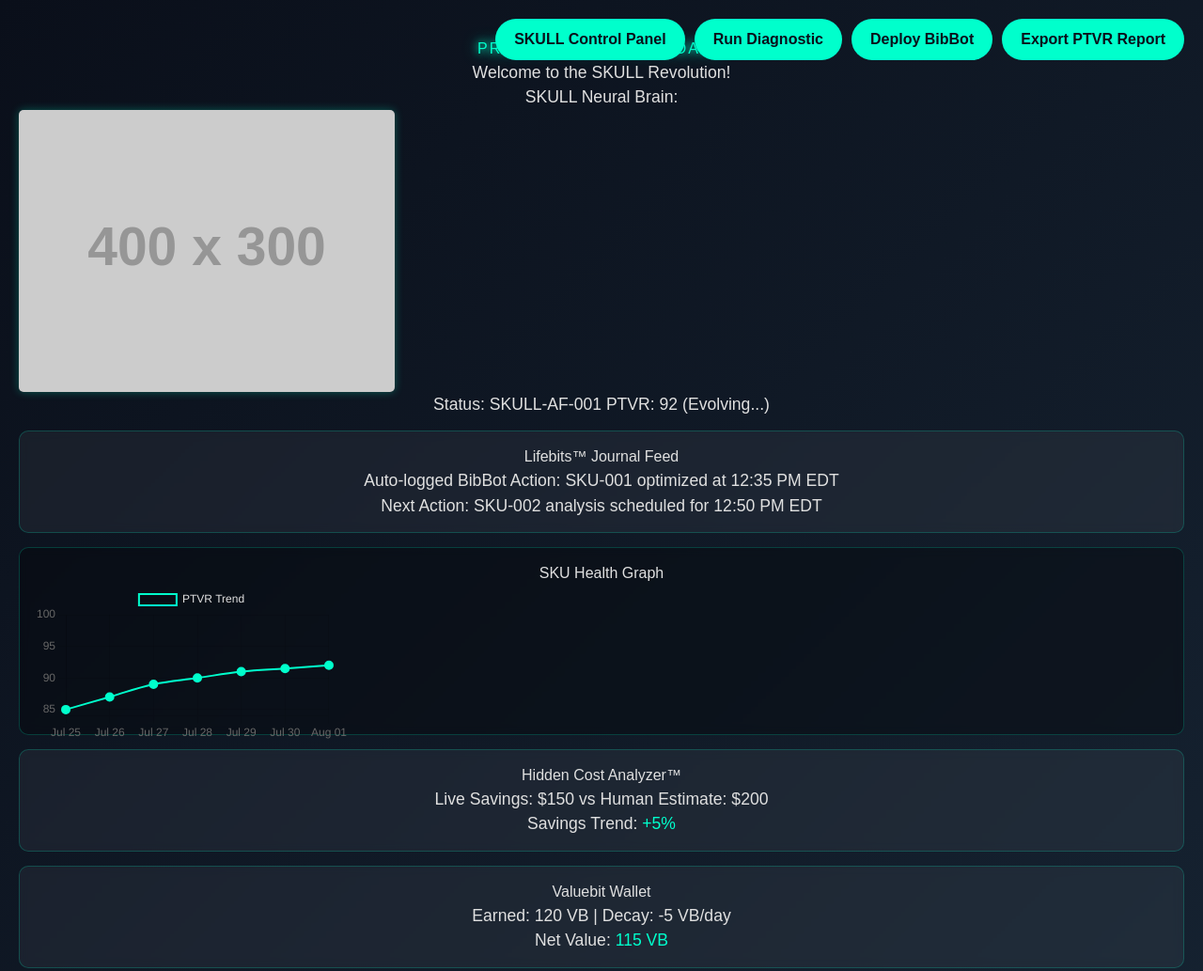
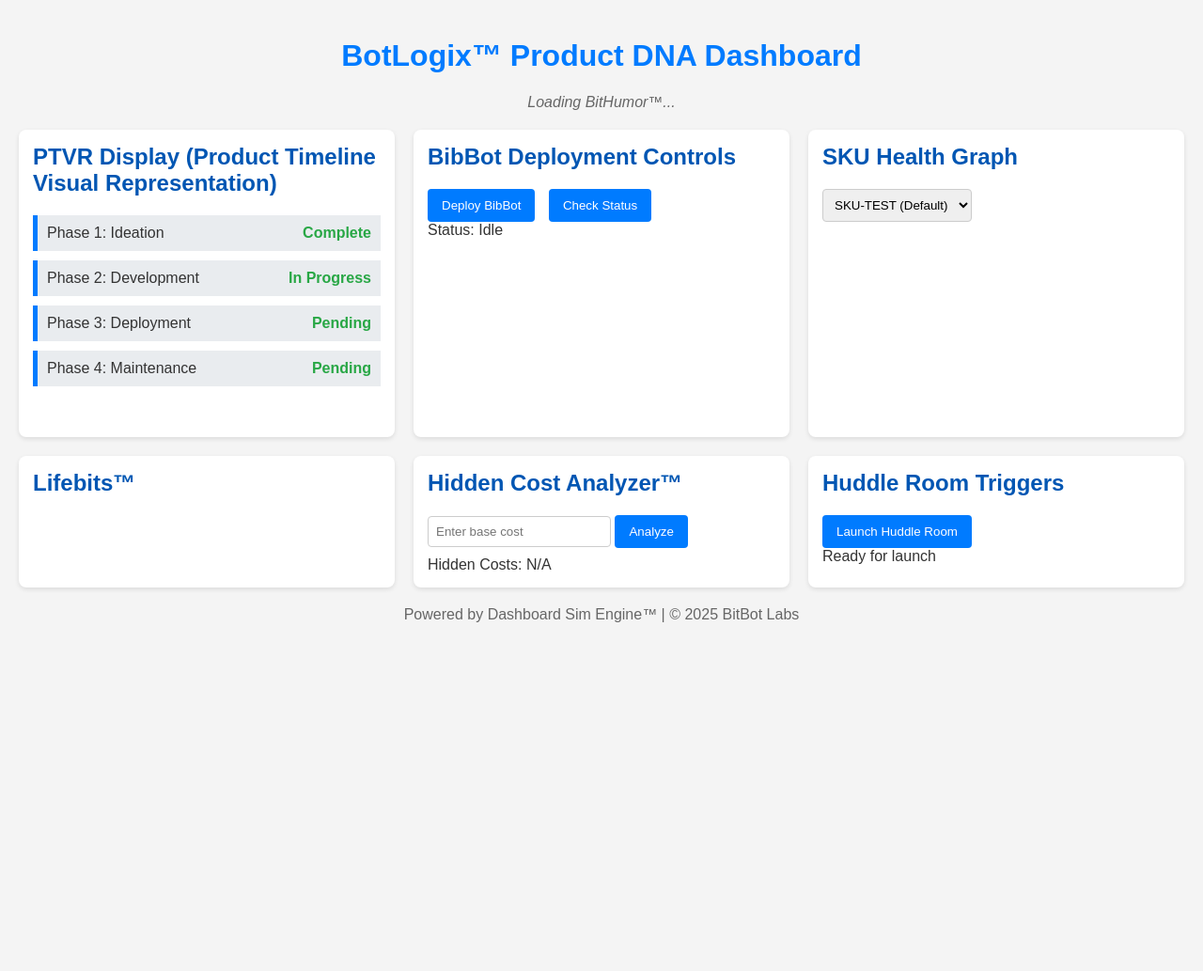
Before and after one commit to 24timbrady24-eng/Botlogix, a plain HTML site: page index.html in a window 1280 px wide. Shown: the top 1033 px of the page at 94% size. After the commit the page ends 800 px from the top, so only its background shows below. Drawn offline with nearby package versions, Linux system fonts and the light colour scheme; placeholder pictures from the web are drawn by us.

Commit message:
Update index.html

```diff
--- a/index.html
+++ b/index.html
@@ -1,256 +1,70 @@
 <!DOCTYPE html>
-<html>
+<html lang="en">
 <head>
-  <title>BotLogix™ Dashboard</title>
-  <style>
-    body {
-      font-family: 'Arial', sans-serif;
-      text-align: center;
-      margin: 0;
-      padding: 0;
-      background: linear-gradient(135deg, #0a0f1a 0%, #1a2a3a 100%);
-      color: #e0e0e0;
-      overflow-x: hidden;
-      min-height: 100vh;
-    }
-    .container {
-      max-width: 1200px;
-      margin: 20px auto;
-      padding: 20px;
-    }
-    h1 {
-      font-size: 2.5em;
-      margin-bottom: 10px;
-      color: #00ffcc;
-      text-transform: uppercase;
-      letter-spacing: 2px;
-      animation: pulse 2s infinite alternate;
-    }
-    @keyframes pulse {
-      from { text-shadow: 0 0 5px #00ffcc; }
-      to { text-shadow: 0 0 10px #00ffcc, 0 0 20px #00ffcc; }
-    }
-    p {
-      font-size: 1.1em;
-      margin: 5px 0;
-    }
-    img {
-      max-width: 100%;
-      height: auto;
-      border-radius: 5px;
-      box-shadow: 0 0 10px rgba(0, 255, 204, 0.3);
-      transition: transform 0.3s ease;
-    }
-    img:hover {
-      transform: scale(1.05);
-    }
-    .module {
-      background: rgba(255, 255, 255, 0.05);
-      border: 1px solid rgba(0, 255, 204, 0.2);
-      border-radius: 10px;
-      padding: 15px;
-      margin: 15px 0;
-      backdrop-filter: blur(5px);
-    }
-    .ticker {
-      font-style: italic;
-      color: #00ffcc;
-      animation: trace 3s infinite linear;
-    }
-    @keyframes trace {
-      0% { text-shadow: 0 0 0 #00ffcc; }
-      50% { text-shadow: 0 0 10px #00ffcc; }
-      100% { text-shadow: 0 0 0 #00ffcc; }
-    }
-    .nav-bar {
-      position: fixed;
-      top: 20px;
-      right: 20px;
-      display: flex;
-      gap: 10px;
-      z-index: 1000;
-    }
-    .nav-btn {
-      background: #00ffcc;
-      color: #0a0f1a;
-      border: none;
-      padding: 10px 20px;
-      border-radius: 25px;
-      cursor: pointer;
-      font-weight: bold;
-      transition: background 0.3s ease, transform 0.2s ease;
-    }
-    .nav-btn:hover {
-      background: #00cc99;
-      transform: translateY(-2px);
-    }
-    .edit-panel {
-      position: fixed;
-      bottom: 20px;
-      right: 20px;
-      background: rgba(0, 0, 0, 0.8);
-      padding: 10px;
-      border-radius: 5px;
-      display: none;
-      color: #00ffcc;
-    }
-    .edit-panel.active {
-      display: block;
-    }
-    canvas {
-      display: none;
-    }
-    .graph, .pulse {
-      height: 200px;
-      background: rgba(0, 0, 0, 0.3);
-      margin: 10px 0;
-    }
-  </style>
-  <script src="https://cdn.jsdelivr.net/npm/chart.js"></script>
-  <script src="https://cdn.tailwindcss.com"></script>
+    <meta charset="UTF-8">
+    <meta name="viewport" content="width=device-width, initial-scale=1.0">
+    <title>BotLogix™ Product DNA Dashboard</title>
+    <link rel="stylesheet" href="style.css">
+    <script src="https://cdn.jsdelivr.net/npm/chart.js"></script>
 </head>
 <body>
-  <div class="nav-bar">
-    <button class="nav-btn">SKULL Control Panel</button>
-    <button class="nav-btn">Run Diagnostic</button>
-    <button class="nav-btn">Deploy BibBot</button>
-    <button class="nav-btn">Export PTVR Report</button>
-  </div>
-  <div class="container">
-    <h1>Product DNA Dashboard</h1>
-    <p>Welcome to the SKULL Revolution!</p>
-    <p>SKULL Neural Brain:</p>
-    <img src="https://via.placeholder.com/400x300?text=SKULL+Neural+Graph" alt="Product DNA Dashboard">
-    <p>Status: SKULL-AF-001 PTVR: 92 (Evolving...)</p>
+    <header>
+        <h1>BotLogix™ Product DNA Dashboard</h1>
+        <div id="bithumor-quote" class="bithumor">Loading BitHumor™...</div>
+    </header>
 
-    <!-- Lifebits™ Journal Feed -->
-    <div class="module">
-      <h2>Lifebits™ Journal Feed</h2>
-      <p>Auto-logged BibBot Action: SKU-001 optimized at 12:35 PM EDT</p>
-      <p>Next Action: SKU-002 analysis scheduled for 12:50 PM EDT</p>
-    </div>
+    <main>
+        <section id="ptvr-display">
+            <h2>PTVR Display (Product Timeline Visual Representation)</h2>
+            <div class="timeline">
+                <div class="timeline-item">Phase 1: Ideation <span class="status">Complete</span></div>
+                <div class="timeline-item">Phase 2: Development <span class="status">In Progress</span></div>
+                <div class="timeline-item">Phase 3: Deployment <span class="status">Pending</span></div>
+                <div class="timeline-item">Phase 4: Maintenance <span class="status">Pending</span></div>
+            </div>
+        </section>
 
-    <!-- SKU Health Graph -->
-    <div class="module graph">
-      <h2>SKU Health Graph</h2>
-      <canvas id="skuHealthChart"></canvas>
-    </div>
+        <section id="bibbot-controls">
+            <h2>BibBot Deployment Controls</h2>
+            <button onclick="deployBibBot()">Deploy BibBot</button>
+            <button onclick="checkBibBotStatus()">Check Status</button>
+            <div id="bibbot-status">Status: Idle</div>
+        </section>
 
-    <!-- Hidden Cost Analyzer™ -->
-    <div class="module">
-      <h2>Hidden Cost Analyzer™</h2>
-      <p>Live Savings: $150 vs Human Estimate: $200</p>
-      <p>Savings Trend: <span style="color: #00ffcc;">+5%</span></p>
-    </div>
+        <section id="sku-health-graph">
+            <h2>SKU Health Graph</h2>
+            <select id="sku-select" onchange="updateSKU()">
+                <option value="SKU-TEST">SKU-TEST (Default)</option>
+                <option value="SKU-001">SKU-001</option>
+            </select>
+            <canvas id="skuChart" width="400" height="200"></canvas>
+        </section>
 
-    <!-- Valuebit Wallet View -->
-    <div class="module">
-      <h2>Valuebit Wallet</h2>
-      <p>Earned: 120 VB | Decay: -5 VB/day</p>
-      <p>Net Value: <span style="color: #00ffcc;">115 VB</span></p>
-    </div>
+        <section id="lifebits">
+            <h2>Lifebits™</h2>
+            <ul id="lifebits-list">
+                <!-- Populated via JS -->
+            </ul>
+        </section>
 
-    <!-- SKU Comparison Panel -->
-    <div class="module">
-      <h2>SKU Comparison</h2>
-      <p>SKU-001 vs Baseline: PTVR 92 vs 85</p>
-      <p>SKU-001 vs Competitor: PTVR 92 vs 88</p>
-    </div>
+        <section id="hidden-cost-analyzer">
+            <h2>Hidden Cost Analyzer™</h2>
+            <input type="number" id="cost-input" placeholder="Enter base cost">
+            <button onclick="analyzeCosts()">Analyze</button>
+            <div id="cost-output">Hidden Costs: N/A</div>
+        </section>
 
-    <!-- BitHumor™ Quote Ticker -->
-    <div class="module ticker">
-      <h2>BitHumor™ Quote</h2>
-      <p>"Why did the SKU go to therapy? It had too many identity crises!"</p>
-    </div>
+        <section id="huddle-room-triggers">
+            <h2>Huddle Room Triggers</h2>
+            <button onclick="launchHuddleRoom()">Launch Huddle Room</button>
+            <div id="huddle-status">Ready for launch</div>
+        </section>
+    </main>
 
-    <!-- Engagement Pulse -->
-    <div class="module pulse">
-      <h2>Engagement Pulse</h2>
-      <p>Social: 75% | Collateral: 60% | Sentiment: +0.8</p>
-    </div>
-  </div>
+    <footer>
+        <p>Powered by Dashboard Sim Engine™ | © 2025 BitBot Labs</p>
+    </footer>
 
-  <div class="edit-panel" id="grokEditPanel">
-    <textarea id="editText" rows="4" cols="50" placeholder="Edit dashboard copy here..."></textarea>
-    <button onclick="saveEdit()">Save</button>
-    <button onclick="cancelEdit()">Cancel</button>
-  </div>
-
-  <canvas id="canvas" width="800" height="600"></canvas>
-
-  <script>
-    // SKU Health Graph
-    const ctx = document.getElementById('skuHealthChart').getContext('2d');
-    new Chart(ctx, {
-      type: 'line',
-      data: {
-        labels: ['Jul 25', 'Jul 26', 'Jul 27', 'Jul 28', 'Jul 29', 'Jul 30', 'Aug 01'],
-        datasets: [{
-          label: 'PTVR Trend',
-          data: [85, 87, 89, 90, 91, 91.5, 92],
-          borderColor: '#00ffcc',
-          borderWidth: 2,
-          fill: false,
-          tension: 0.4,
-          pointBackgroundColor: '#00ffcc',
-          pointRadius: 4,
-          pointHoverRadius: 6
-        }]
-      },
-      options: {
-        scales: { y: { beginAtZero: false, max: 100 } },
-        plugins: { legend: { labels: { color: '#e0e0e0' } } },
-        responsive: true
-      }
-    });
-
-    // Grok Edit Panel
-    let editPanel = document.getElementById('grokEditPanel');
-    let editText = document.getElementById('editText');
-    document.querySelectorAll('.module h2, .module p').forEach(element => {
-      element.addEventListener('click', () => {
-        editText.value = element.textContent;
-        editPanel.classList.add('active');
-      });
-    });
-
-    function saveEdit() {
-      let selected = document.querySelector('.module h2:focus, .module p:focus');
-      if (selected) selected.textContent = editText.value;
-      editPanel.classList.remove('active');
-    }
-
-    function cancelEdit() {
-      editPanel.classList.remove('active');
-    }
-
-    // BitHumor™ Quote Rotation
-    const quotes = [
-      "Why did the SKU go to therapy? It had too many identity crises!",
-      "SKU said to PTVR, 'You complete me!'",
-      "What’s a SKU’s favorite dance? The barcode boogie!"
-    ];
-    let quoteIndex = 0;
-    setInterval(() => {
-      let ticker = document.querySelector('.ticker p');
-      quoteIndex = (quoteIndex + 1) % quotes.length;
-      ticker.textContent = quotes[quoteIndex];
-    }, 5000);
-
-    // Canvas for Sentient Feel (Minimal Animation)
-    const canvas = document.getElementById('canvas');
-    const ctxCanvas = canvas.getContext('2d');
-    function drawGlyph() {
-      ctxCanvas.clearRect(0, 0, canvas.width, canvas.height);
-      ctxCanvas.beginPath();
-      ctxCanvas.moveTo(400, 300);
-      ctxCanvas.lineTo(420, 280);
-      ctxCanvas.lineTo(440, 300);
-      ctxCanvas.strokeStyle = '#00ffcc';
-      ctxCanvas.lineWidth = 2;
-      ctxCanvas.stroke();
-      ctxCanvas.closePath();
-    }
-    setInterval(drawGlyph, 2000);
-  </script>
+    <script src="script.js"></script>
+</body>
 </html>
```
